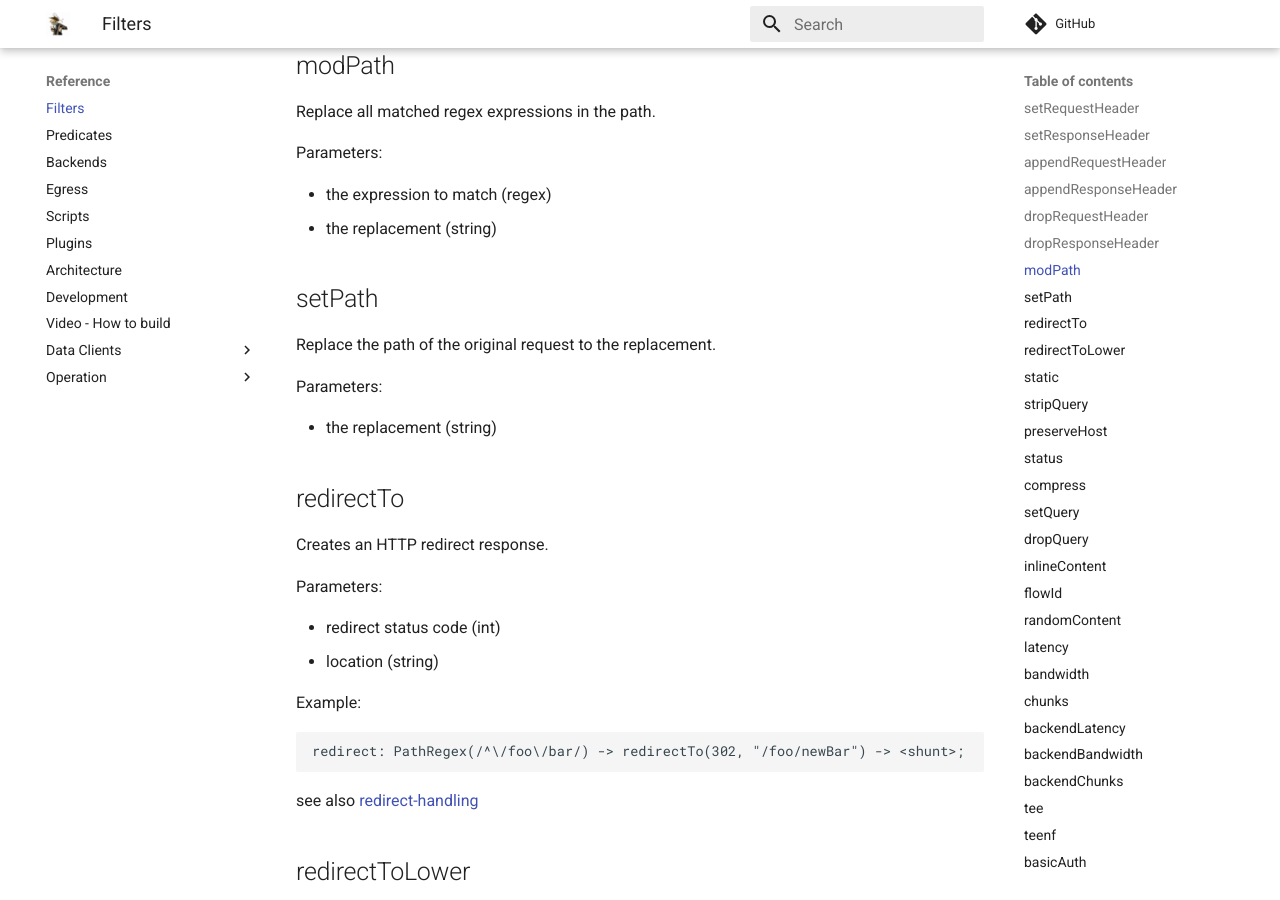
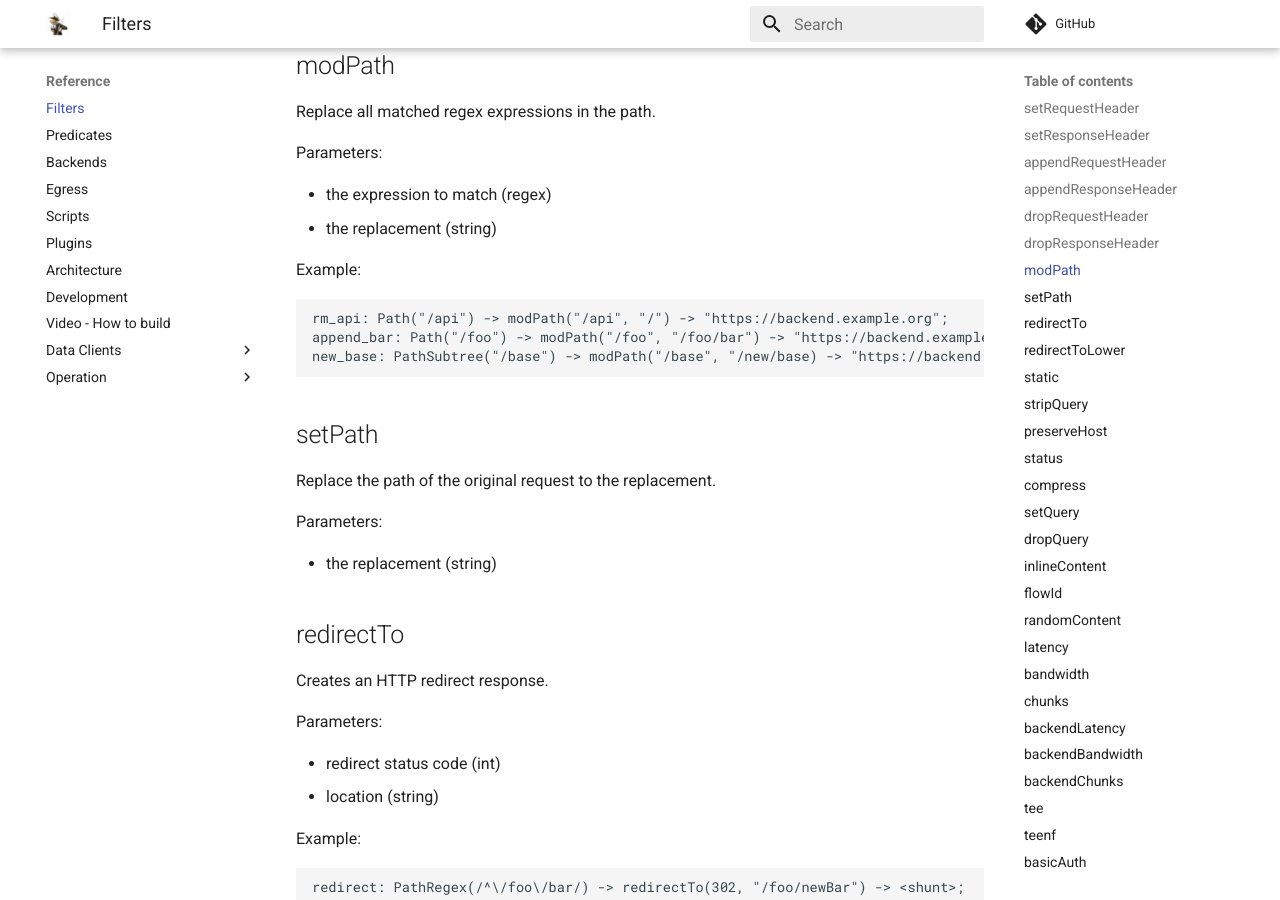
Before and after one commit to zalando/skipper, an MkDocs documentation site: the page built from docs/reference/filters.md, in a window 1280 px wide and 900 px high, scrolled down 1674 px. Built offline with MkDocs 1.6.1 and Material for MkDocs 9.7.7, drawn with Linux system fonts in a browser that asks for light colours; comment, search, counter and statistics services are not loaded.

Commit message:
fix issues identified in a workshop
Signed-off-by: Sandor Szücs <sandor.szuecs@zalando.de>

````diff
--- a/docs/reference/filters.md
+++ b/docs/reference/filters.md
@@ -69,6 +69,14 @@ Parameters:
 
 * the expression to match (regex)
 * the replacement (string)
+
+Example:
+
+```
+rm_api: Path("/api") -> modPath("/api", "/") -> "https://backend.example.org";
+append_bar: Path("/foo") -> modPath("/foo", "/foo/bar") -> "https://backend.example.org";
+new_base: PathSubtree("/base") -> modPath("/base", "/new/base) -> "https://backend.example.org";
+```
 
 ## setPath
 
````
Also changed, not shown: docs/reference/predicates.md (+1 -0 lines).
